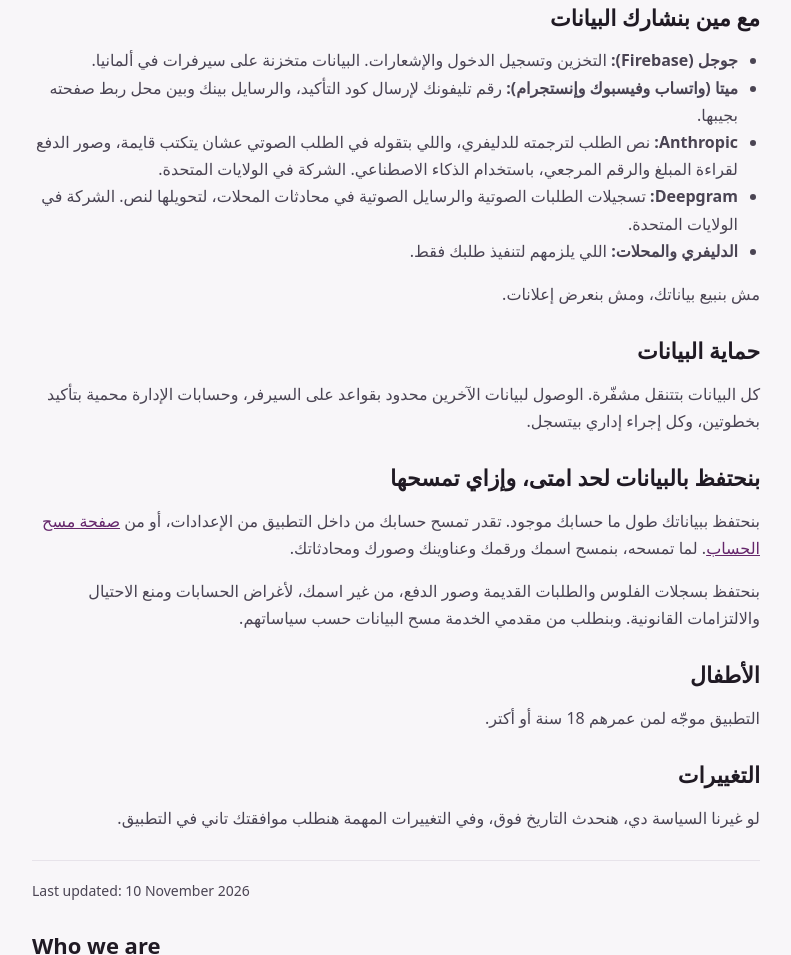
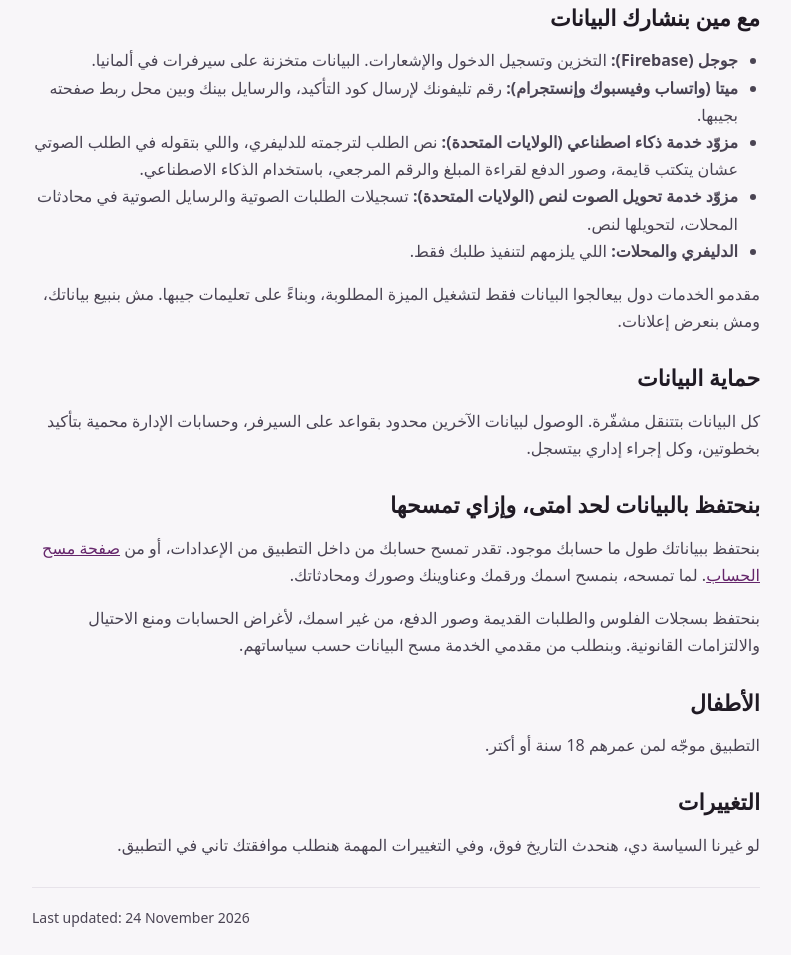
Before and after one commit to alaaspringo-source/gebha-legal, a plain HTML site: page privacy.html in a window 1280 px wide. Shown: the part 1100-2055 px from the top of the page, without its empty margins (244-1035 px from the left). Drawn offline with Linux system fonts and the light colour scheme.

Commit message:
Update privacy.html: remove AI vendor names (Plan Saffron Kite Item 16)

```diff
--- a/privacy.html
+++ b/privacy.html
@@ -34,7 +34,7 @@ th,td{text-align:start;padding:8px;border-bottom:1px solid var(--line);vertical-
 <nav><a href="privacy.html">سياسة الخصوصية / Privacy policy</a> <a href="terms.html">الخدمات والاتفاقية / Terms</a> <a href="delete-account.html">مسح الحساب / Delete account</a></nav></div></header>
 <main>
 <section lang="ar" dir="rtl">
-<p class="updated">آخر تحديث: 10 نوفمبر 2026</p>
+<p class="updated">آخر تحديث: 24 نوفمبر 2026</p>
 <h2>من نحن</h2>
 <p>جيبها (Gebha) تطبيق توصيل محلي بيوصل العملاء بالمحلات والمطاعم والدليفري في منطقتهم، وبيدّي المحلات لوحة تحكم يستقبلوا فيها الطلبات ورسايل العملاء. التطبيق بيقدمه Gebha.</p><p>للتواصل بخصوص الخصوصية: <a href="mailto:springo.techs@gmail.com">springo.techs@gmail.com</a>، أو على رقم <span dir="ltr">+20 102 487 8876</span>.</p>
 <h2>البيانات اللي بنجمعها وليه</h2>
@@ -59,11 +59,11 @@ th,td{text-align:start;padding:8px;border-bottom:1px solid var(--line);vertical-
 <ul>
 <li><strong>جوجل (Firebase):</strong> التخزين وتسجيل الدخول والإشعارات. البيانات متخزنة على سيرفرات في ألمانيا.</li>
 <li><strong>ميتا (واتساب وفيسبوك وإنستجرام):</strong> رقم تليفونك لإرسال كود التأكيد، والرسايل بينك وبين محل ربط صفحته بجيبها.</li>
-<li><strong>Anthropic:</strong> نص الطلب لترجمته للدليفري، واللي بتقوله في الطلب الصوتي عشان يتكتب قايمة، وصور الدفع لقراءة المبلغ والرقم المرجعي، باستخدام الذكاء الاصطناعي. الشركة في الولايات المتحدة.</li>
-<li><strong>Deepgram:</strong> تسجيلات الطلبات الصوتية والرسايل الصوتية في محادثات المحلات، لتحويلها لنص. الشركة في الولايات المتحدة.</li>
+<li><strong>مزوّد خدمة ذكاء اصطناعي (الولايات المتحدة):</strong> نص الطلب لترجمته للدليفري، واللي بتقوله في الطلب الصوتي عشان يتكتب قايمة، وصور الدفع لقراءة المبلغ والرقم المرجعي، باستخدام الذكاء الاصطناعي.</li>
+<li><strong>مزوّد خدمة تحويل الصوت لنص (الولايات المتحدة):</strong> تسجيلات الطلبات الصوتية والرسايل الصوتية في محادثات المحلات، لتحويلها لنص.</li>
 <li><strong>الدليفري والمحلات:</strong> اللي يلزمهم لتنفيذ طلبك فقط.</li>
 </ul>
-<p>مش بنبيع بياناتك، ومش بنعرض إعلانات.</p>
+<p>مقدمو الخدمات دول بيعالجوا البيانات فقط لتشغيل الميزة المطلوبة، وبناءً على تعليمات جيبها. مش بنبيع بياناتك، ومش بنعرض إعلانات.</p>
 <h2>حماية البيانات</h2>
 <p>كل البيانات بتتنقل مشفّرة. الوصول لبيانات الآخرين محدود بقواعد على السيرفر، وحسابات الإدارة محمية بتأكيد بخطوتين، وكل إجراء إداري بيتسجل.</p>
 <h2>بنحتفظ بالبيانات لحد امتى، وإزاي تمسحها</h2>
@@ -75,7 +75,7 @@ th,td{text-align:start;padding:8px;border-bottom:1px solid var(--line);vertical-
 <p>لو غيرنا السياسة دي، هنحدث التاريخ فوق، وفي التغييرات المهمة هنطلب موافقتك تاني في التطبيق.</p>
 </section>
 <section lang="en" dir="ltr" style="text-align:left">
-<p class="updated">Last updated: 10 November 2026</p>
+<p class="updated">Last updated: 24 November 2026</p>
 <h2>Who we are</h2>
 <p>Gebha (جيبها) is a local delivery app that connects customers with shops, restaurants and drivers in their area, and gives shops a dashboard for their orders and customers' messages. It's provided by Gebha.</p><p>For anything about privacy: <a href="mailto:springo.techs@gmail.com">springo.techs@gmail.com</a>, or call <span dir="ltr">+20 102 487 8876</span>.</p>
 <h2>What we collect and why</h2>
@@ -100,11 +100,11 @@ th,td{text-align:start;padding:8px;border-bottom:1px solid var(--line);vertical-
 <ul>
 <li><strong>Google (Firebase):</strong> storage, sign-in and notifications. Data is stored on servers in Germany.</li>
 <li><strong>Meta (WhatsApp, Facebook and Instagram):</strong> your phone number, to send your sign-in code, and the messages between you and a shop that has connected its page to Gebha.</li>
-<li><strong>Anthropic:</strong> order text to translate it for the driver, what you say in a voice order to write it as a list, and payment screenshots to read the amount and reference, using AI. The company is in the United States.</li>
-<li><strong>Deepgram:</strong> voice order recordings and voice notes in shop chats, to turn them into text. The company is in the United States.</li>
+<li><strong>An AI service provider (United States):</strong> order text to translate it for the driver, what you say in a voice order to write it as a list, and payment screenshots to read the amount and reference, using AI.</li>
+<li><strong>A speech-to-text service provider (United States):</strong> voice order recordings and voice notes in shop chats, to turn them into text.</li>
 <li><strong>Drivers and shops:</strong> only what they need to fulfil your order.</li>
 </ul>
-<p>We don't sell your data, and we don't show ads.</p>
+<p>These service providers process data only to provide the feature, on Gebha's instructions. We don't sell your data, and we don't show ads.</p>
 <h2>How we protect it</h2>
 <p>All data is encrypted in transit. Access to other people's data is limited by rules on the server, admin accounts use two-step verification, and every admin action is logged.</p>
 <h2>How long we keep it, and how to delete it</h2>
```
